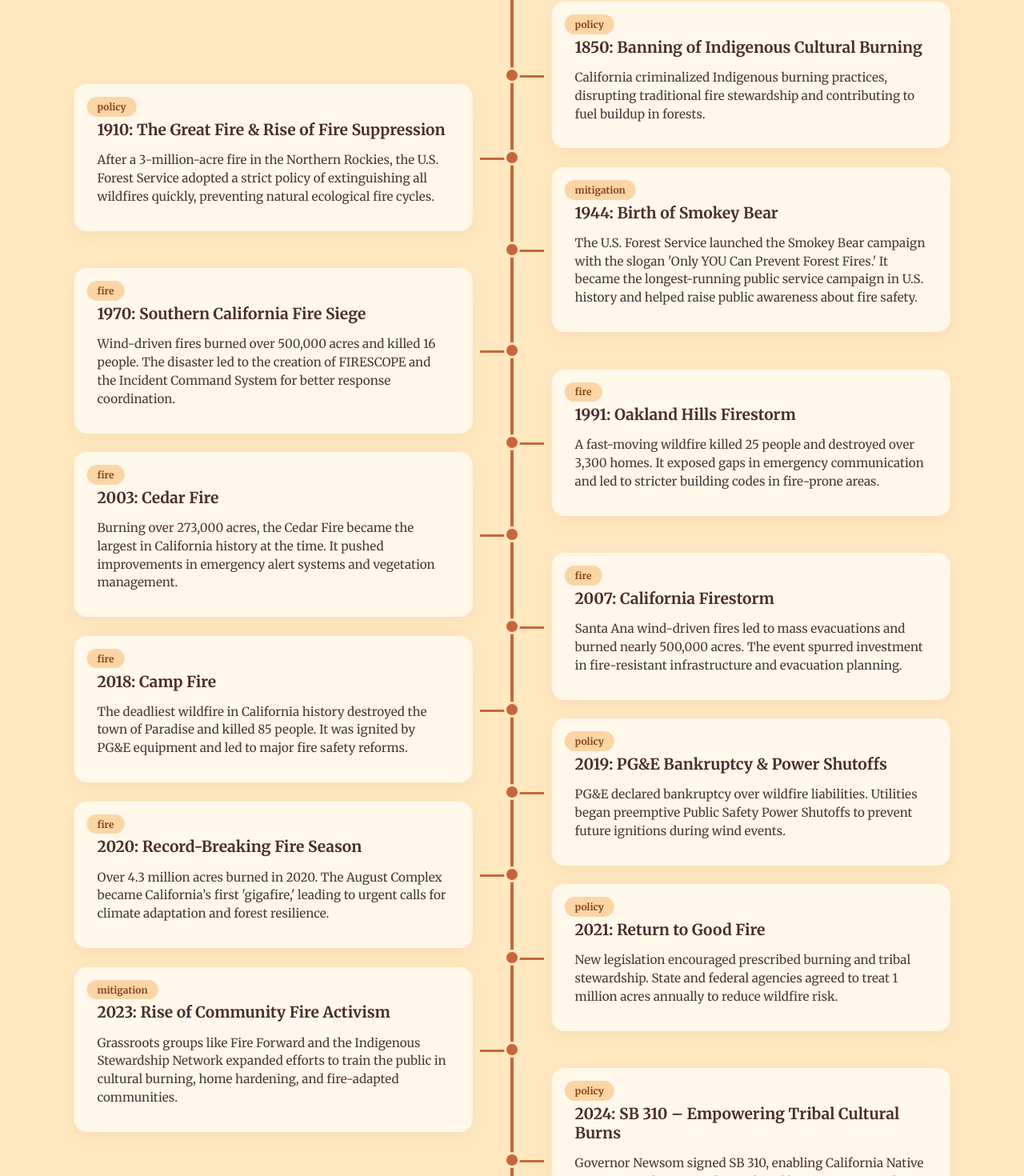
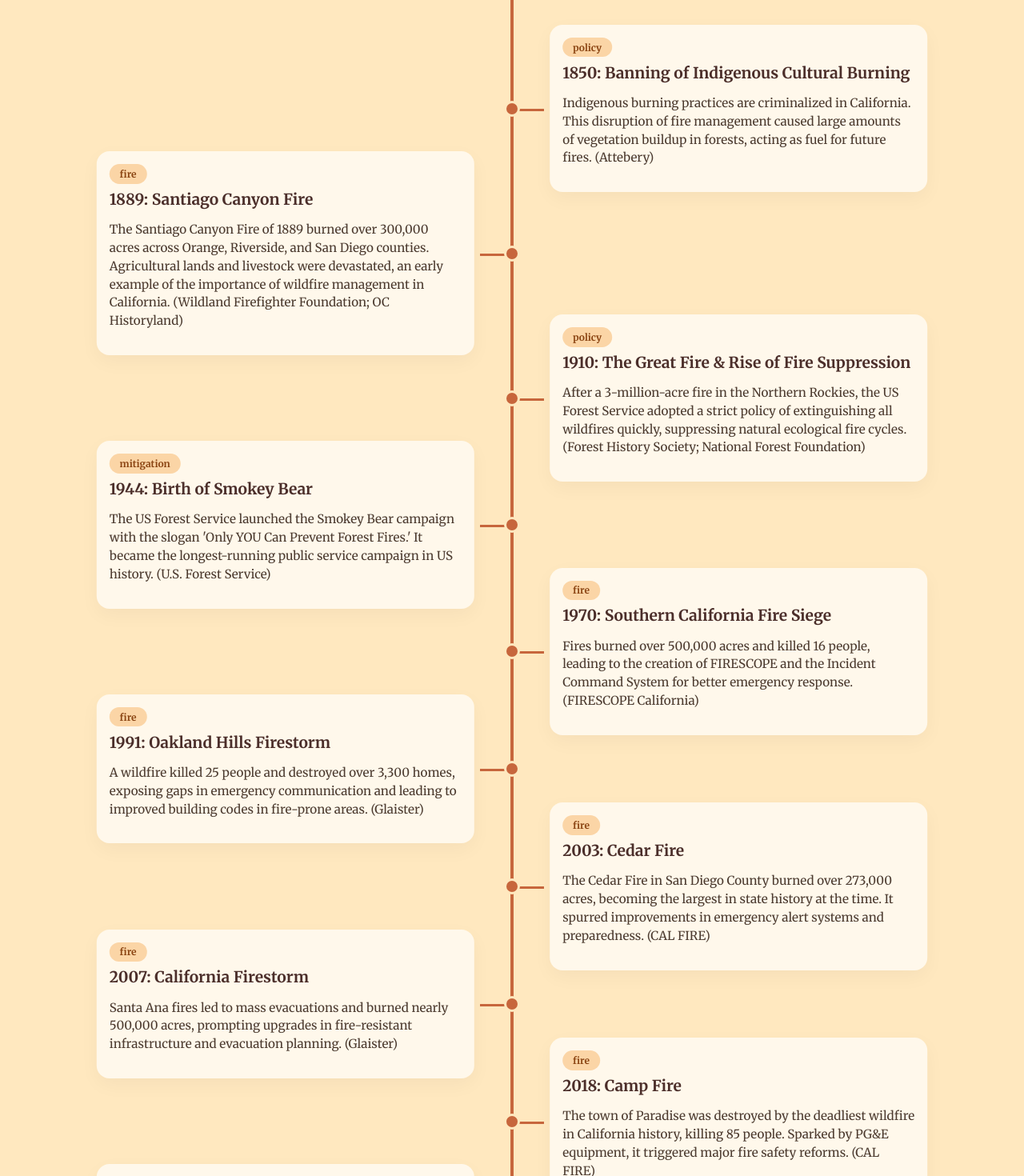
Before and after one commit to MataioN/ESPM-Website, a React (Vite) app: page /history in a window 1280 px wide. Shown: the part 380-1850 px from the top of the page at 80% size. Built offline with nearby package versions, Linux system fonts and the light colour scheme.

Commit message:
history page and updated works cited

```diff
--- a/src/pages/History.jsx
+++ b/src/pages/History.jsx
@@ -10,106 +10,123 @@ export default function History() {
       year: 1850,
       title: "Banning of Indigenous Cultural Burning",
       description:
-        "California criminalized Indigenous burning practices, disrupting traditional fire stewardship and contributing to fuel buildup in forests.",
+        "Indigenous burning practices are criminalized in California. This disruption of fire management caused large amounts of vegetation buildup in forests, acting as fuel for future fires. (Attebery)",
       type: "policy",
     },
     {
       id: 2,
+      year: 1889,
+      title: "Santiago Canyon Fire",
+      description:
+        "The Santiago Canyon Fire of 1889 burned over 300,000 acres across Orange, Riverside, and San Diego counties. Agricultural lands and livestock were devastated, an early example of the importance of wildfire management in California. (Wildland Firefighter Foundation; OC Historyland)",
+      type: "fire",
+    },
+    {
+      id: 3,
       year: 1910,
       title: "The Great Fire & Rise of Fire Suppression",
       description:
-        "After a 3-million-acre fire in the Northern Rockies, the U.S. Forest Service adopted a strict policy of extinguishing all wildfires quickly, preventing natural ecological fire cycles.",
+        "After a 3-million-acre fire in the Northern Rockies, the US Forest Service adopted a strict policy of extinguishing all wildfires quickly, suppressing natural ecological fire cycles. (Forest History Society; National Forest Foundation)",
       type: "policy",
     },
     {
-      id: 3,
+      id: 4,
       year: 1944,
       title: "Birth of Smokey Bear",
       description:
-        "The U.S. Forest Service launched the Smokey Bear campaign with the slogan 'Only YOU Can Prevent Forest Fires.' It became the longest-running public service campaign in U.S. history and helped raise public awareness about fire safety.",
+        "The US Forest Service launched the Smokey Bear campaign with the slogan 'Only YOU Can Prevent Forest Fires.' It became the longest-running public service campaign in US history. (U.S. Forest Service)",
       type: "mitigation",
     },
     {
-      id: 4,
+      id: 5,
       year: 1970,
       title: "Southern California Fire Siege",
       description:
-        "Wind-driven fires burned over 500,000 acres and killed 16 people. The disaster led to the creation of FIRESCOPE and the Incident Command System for better response coordination.",
-      type: "fire",
-    },
-    {
-      id: 5,
-      year: 1991,
-      title: "Oakland Hills Firestorm",
-      description:
-        "A fast-moving wildfire killed 25 people and destroyed over 3,300 homes. It exposed gaps in emergency communication and led to stricter building codes in fire-prone areas.",
+        "Fires burned over 500,000 acres and killed 16 people, leading to the creation of FIRESCOPE and the Incident Command System for better emergency response. (FIRESCOPE California)",
       type: "fire",
     },
     {
       id: 6,
-      year: 2003,
-      title: "Cedar Fire",
+      year: 1991,
+      title: "Oakland Hills Firestorm",
       description:
-        "Burning over 273,000 acres, the Cedar Fire became the largest in California history at the time. It pushed improvements in emergency alert systems and vegetation management.",
+        "A wildfire killed 25 people and destroyed over 3,300 homes, exposing gaps in emergency communication and leading to improved building codes in fire-prone areas. (Glaister)",
       type: "fire",
     },
     {
       id: 7,
-      year: 2007,
-      title: "California Firestorm",
+      year: 2003,
+      title: "Cedar Fire",
       description:
-        "Santa Ana wind-driven fires led to mass evacuations and burned nearly 500,000 acres. The event spurred investment in fire-resistant infrastructure and evacuation planning.",
+        "The Cedar Fire in San Diego County burned over 273,000 acres, becoming the largest in state history at the time. It spurred improvements in emergency alert systems and preparedness. (CAL FIRE)",
       type: "fire",
     },
     {
       id: 8,
-      year: 2018,
-      title: "Camp Fire",
+      year: 2007,
+      title: "California Firestorm",
       description:
-        "The deadliest wildfire in California history destroyed the town of Paradise and killed 85 people. It was ignited by PG&E equipment and led to major fire safety reforms.",
+        "Santa Ana fires led to mass evacuations and burned nearly 500,000 acres, prompting upgrades in fire-resistant infrastructure and evacuation planning. (Glaister)",
       type: "fire",
     },
     {
       id: 9,
+      year: 2018,
+      title: "Camp Fire",
+      description:
+        "The town of Paradise was destroyed by the deadliest wildfire in California history, killing 85 people. Sparked by PG&E equipment, it triggered major fire safety reforms. (CAL FIRE)",
+      type: "fire",
+    },
+    {
+      id: 10,
       year: 2019,
       title: "PG&E Bankruptcy & Power Shutoffs",
       description:
-        "PG&E declared bankruptcy over wildfire liabilities. Utilities began preemptive Public Safety Power Shutoffs to prevent future ignitions during wind events.",
+        "PG&E declared bankruptcy over wildfire liabilities. Utilities began power shutoffs during high-wind events to prevent future ignitions. (Westervelt and Schwartz)",
       type: "policy",
     },
     {
-      id: 10,
+      id: 11,
       year: 2020,
       title: "Record-Breaking Fire Season",
       description:
-        "Over 4.3 million acres burned in 2020. The August Complex became California’s first 'gigafire,' leading to urgent calls for climate adaptation and forest resilience.",
+        "Over 4.3 million acres burned in 2020, leading to urgent calls for climate adaptation and forest resilience. (CAL FIRE)",
       type: "fire",
     },
     {
-      id: 11,
+      id: 12,
       year: 2021,
       title: "Return to Good Fire",
       description:
-        "New legislation encouraged prescribed burning and tribal stewardship. State and federal agencies agreed to treat 1 million acres annually to reduce wildfire risk.",
+        "New legislation encouraged prescribed burning and tribal stewardship. Agencies agreed to treat 1 million acres annually to reduce wildfire risk. (Governor’s Office)",
       type: "policy",
     },
     {
-      id: 12,
+      id: 13,
       year: 2023,
       title: "Rise of Community Fire Activism",
       description:
-        "Grassroots groups like Fire Forward and the Indigenous Stewardship Network expanded efforts to train the public in cultural burning, home hardening, and fire-adapted communities.",
+        "Groups like Fire Forward and the Indigenous Stewardship Network expanded training in cultural burning and building fire-adapted communities. (Baldassari)",
       type: "mitigation",
     },
     {
-      id: 13,
+      id: 14,
       year: 2024,
-      title: "SB 310 – Empowering Tribal Cultural Burns",
+      title: "SB 310 – Enabling Cultural Burns",
       description:
-        "Governor Newsom signed SB 310, enabling California Native American Tribes to conduct cultural burns on ancestral territories, supporting tribal sovereignty and traditional fire management practices.",
+        "Governor Newsom signed SB 310, allowing California Native American Tribes to conduct cultural burns on ancestral lands, restoring traditional fire management. (SB 310)",
       type: "policy",
-    }
+    },
+    {
+      id: 15,
+      year: 2025,
+      title: "Los Angeles Wildfires",
+      description:
+        "The 2025 Palisades and Eaton fires destroyed over 16,000 structures and killed 30 people. Fueled by dry conditions and strong winds, the event exposed vulnerabilities in urban fire preparedness. (CAL FIRE; Reuters)",
+      type: "fire",
+    },
   ];
+
 
 
   const filteredEvents =
--- a/src/pages/history.css
+++ b/src/pages/history.css
@@ -107,11 +107,13 @@ body {
   .timeline-content {
     position: relative;
     background-color: #fff8eb;
-    padding: 1.8rem;
+    padding: 1rem;
+    padding-top: 2rem;
+    margin-top: 1.8rem;
+    margin-bottom: 1.8rem;
     border-radius: 1rem;
     box-shadow: 0 8px 24px rgba(0, 0, 0, 0.04);
     width: 44%;
-    padding-bottom: 1rem;
     font-family: 'Merriweather', serif;
   }
 
--- a/src/pages/work_cited.css
+++ b/src/pages/work_cited.css
@@ -73,13 +73,21 @@
   gap: 1.5rem;
 }
 
+.bibliography-list{
+  gap: 0.4rem;
+}
+
 .bibliography-entry {
   background: #ffffff;
   border-left: 5px solid #d2b48c;
-  padding: 1rem 1.25rem;
+  padding: 0.4rem 1.25rem;
   font-size: 1.05rem;
   line-height: 1.6;
   box-shadow: 0 1px 3px rgba(0, 0, 0, 0.05);
+  margin: 0.1rem auto;
+  text-align: left;
+  align-self: strech;
+  width: 100%;
 }
 
 /* Annotated Entries */
```
Also changed, not shown: src/pages/Work_Cited.jsx (+46 -15 lines).
